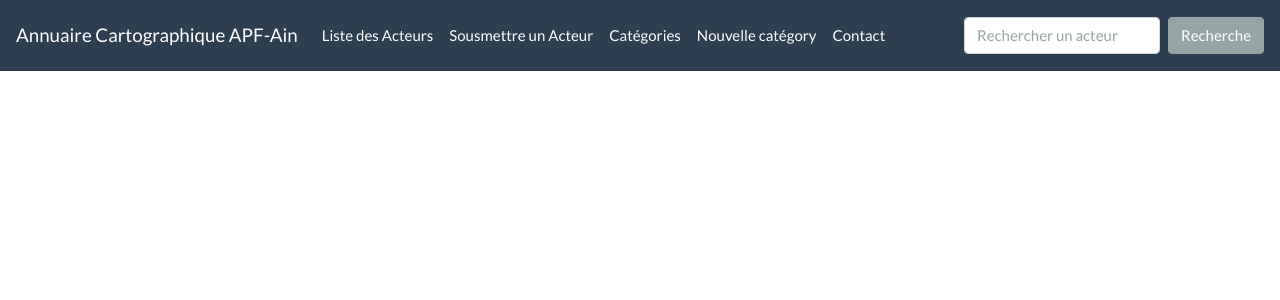
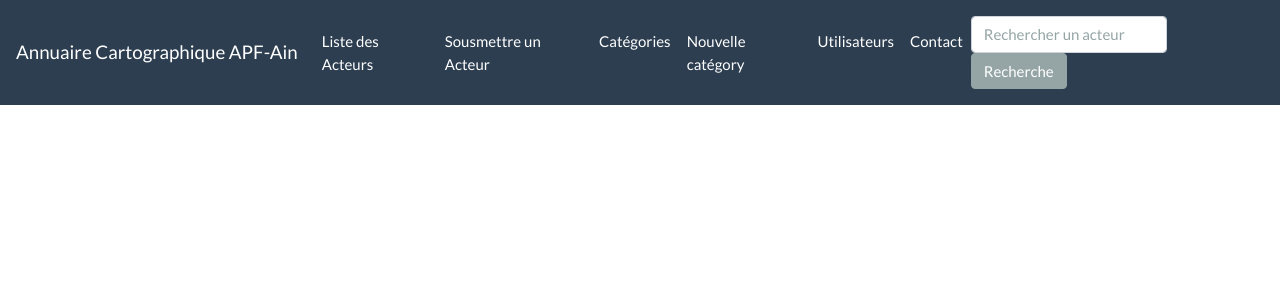
Before and after one commit to Poirux-TheLeekman/P6APF, a Symfony app: template templates/base.html.twig in a window 1280 px wide. Shown: the top 300 px of the page. Run offline with Twig, Linux system fonts and the light colour scheme; the template is opened without the code that fills it: most values are stand-ins (such as "Sample title", 1, 10 or a date in 2020); some libraries are stand-ins or nearby versions.

Commit message:
add base template & local env var

```diff
--- a/templates/admin/index.html.twig
+++ b/templates/admin/index.html.twig
@@ -9,9 +9,9 @@
 </style>
 
 <div class="example-wrapper">
-    <h1>Hello {{ controller_name }}! ✅</h1>
+    <h1>Admin page | {{ controller_name }}! ✅</h1>
 
-    This friendly message is coming from:
+
     <ul>
         <li>Your controller at <code><a href="{{ '/media/ssd500Go/Documents/TP/P6APF/src/Controller/AdminController.php'|file_link(0) }}">src/Controller/AdminController.php</a></code></li>
         <li>Your template at <code><a href="{{ '/media/ssd500Go/Documents/TP/P6APF/templates/admin/index.html.twig'|file_link(0) }}">templates/admin/index.html.twig</a></code></li>
--- a/templates/base.html.twig
+++ b/templates/base.html.twig
@@ -29,9 +29,11 @@
                   </li>
 
                   <li class="nav-item">
-                    <a class="nav-link" href="{{ path ('front') }}">Nouvelle catégory</a>
+                    <a class="nav-link" href="{{ path ('admin') }}">Nouvelle catégory</a>
                   </li>
-
+				   <li class="nav-item">
+                    <a class="nav-link" href="{{ path ('admin') }}">Utilisateurs</a>
+                  </li>
                   <li class="nav-item">
                     <a class="nav-link" href="#">Contact</a>
                   </li>
--- a/templates/front/index.html.twig
+++ b/templates/front/index.html.twig
@@ -9,9 +9,8 @@
 </style>
 
 <div class="example-wrapper">
-    <h1>Hello {{ controller_name }}! ✅</h1>
+    <h1>Front page | {{ controller_name }}! ✅</h1>
 
-    This friendly message is coming from:
     <ul>
         <li>Your controller at <code><a href="{{ '/media/ssd500Go/Documents/TP/P6APF/src/Controller/FrontController.php'|file_link(0) }}">src/Controller/FrontController.php</a></code></li>
         <li>Your template at <code><a href="{{ '/media/ssd500Go/Documents/TP/P6APF/templates/front/index.html.twig'|file_link(0) }}">templates/front/index.html.twig</a></code></li>
```
Also changed, not shown: 1 other file.
